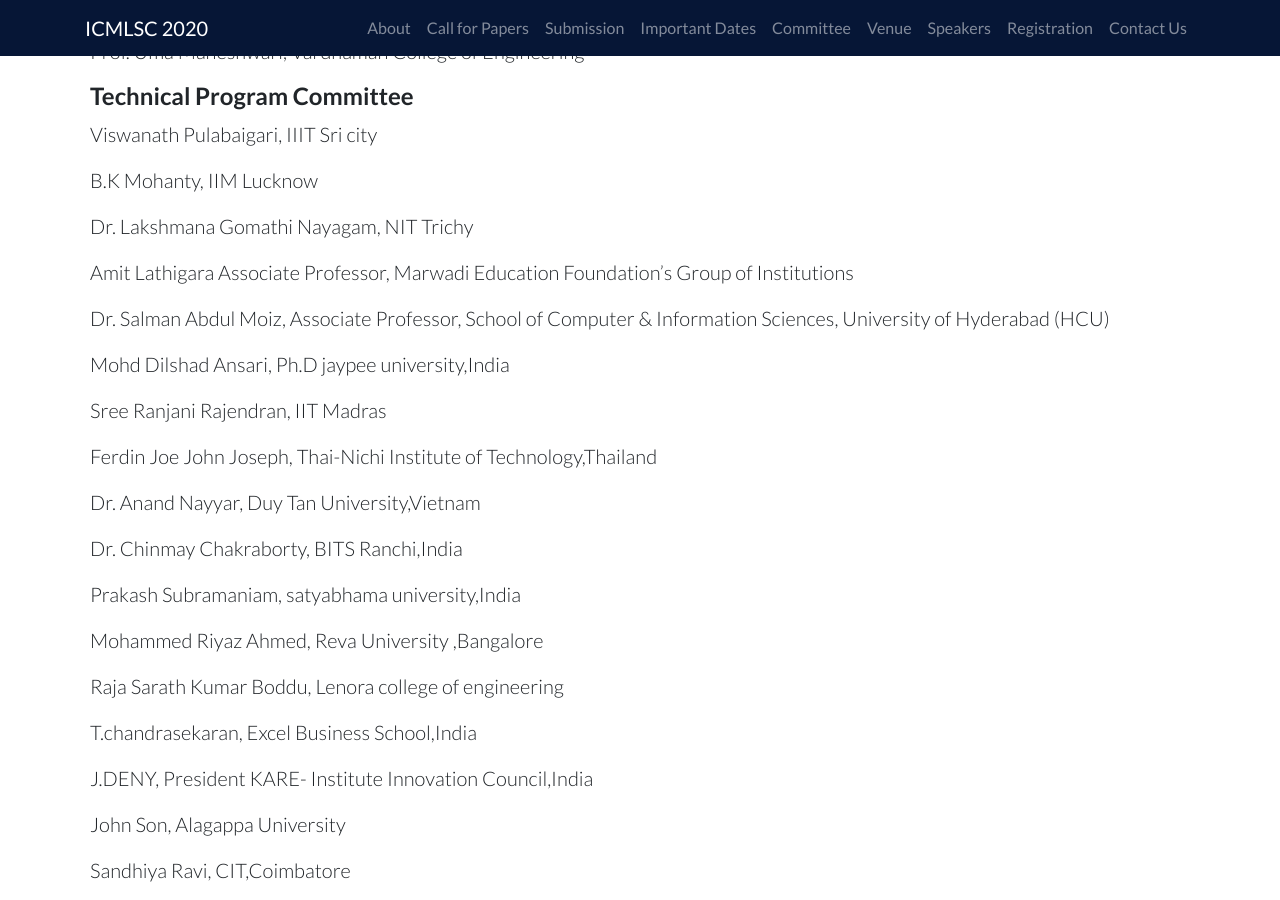
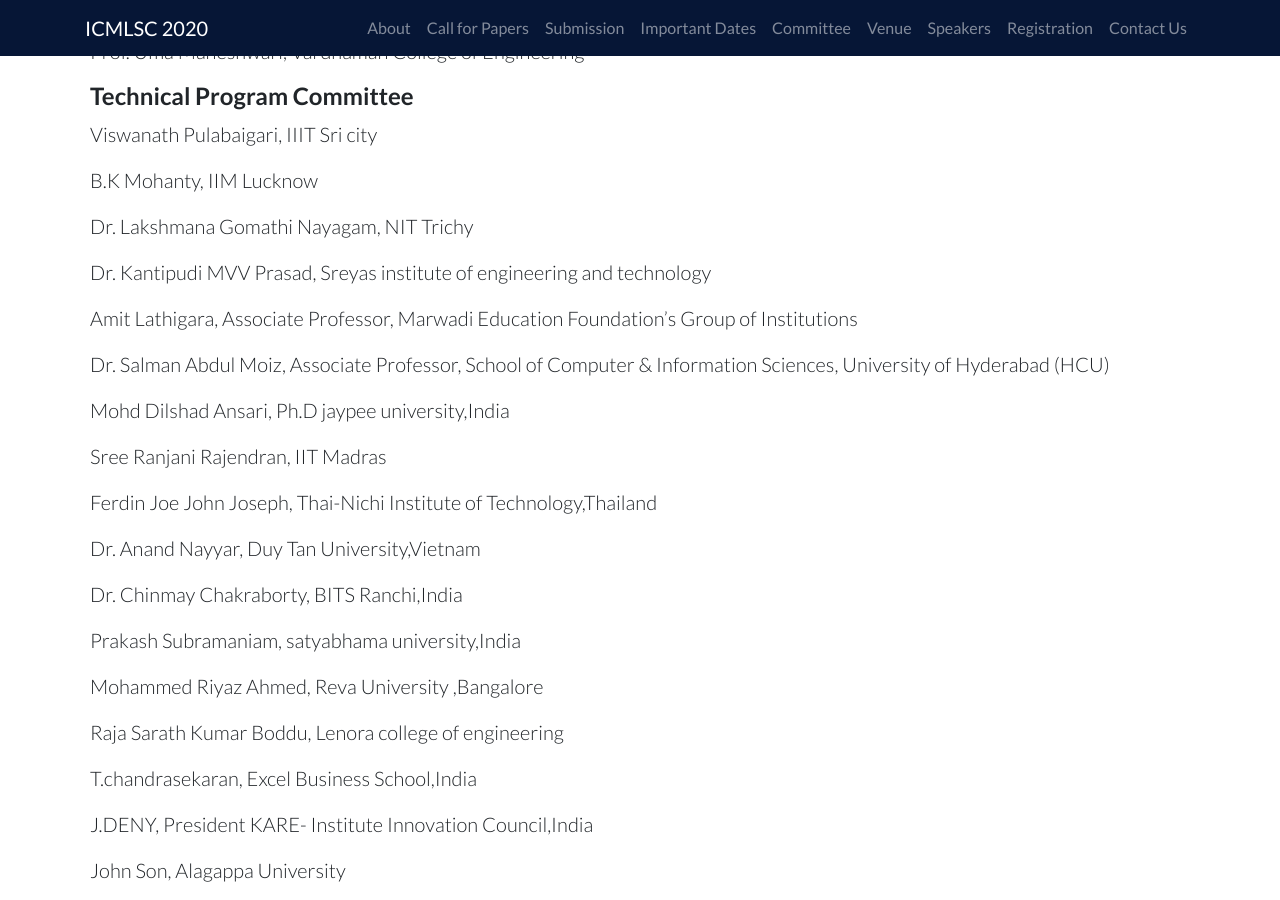
Before and after one commit to ieeevardhaman/icmlsc-website, a Jekyll site: the page built from pages/committee.md, in a window 1280 px wide and 900 px high, scrolled down 3088 px. Built offline with Jekyll 4.4.1, drawn with Linux system fonts in a browser that asks for light colours; our own code applies the rules of GitHub Pages for plain Markdown files.

Commit message:
Update committee.md

```diff
--- a/pages/committee.md
+++ b/pages/committee.md
@@ -117,7 +117,9 @@
 
 Dr. Lakshmana Gomathi Nayagam, 	NIT Trichy
 
-Amit Lathigara	Associate Professor, Marwadi Education Foundation's Group of Institutions
+Dr. Kantipudi MVV Prasad, Sreyas institute of engineering and technology
+
+Amit Lathigara,	Associate Professor, Marwadi Education Foundation's Group of Institutions
 
 Dr. Salman Abdul Moiz,	Associate Professor, School of Computer & Information Sciences, University of Hyderabad (HCU)
 
```
